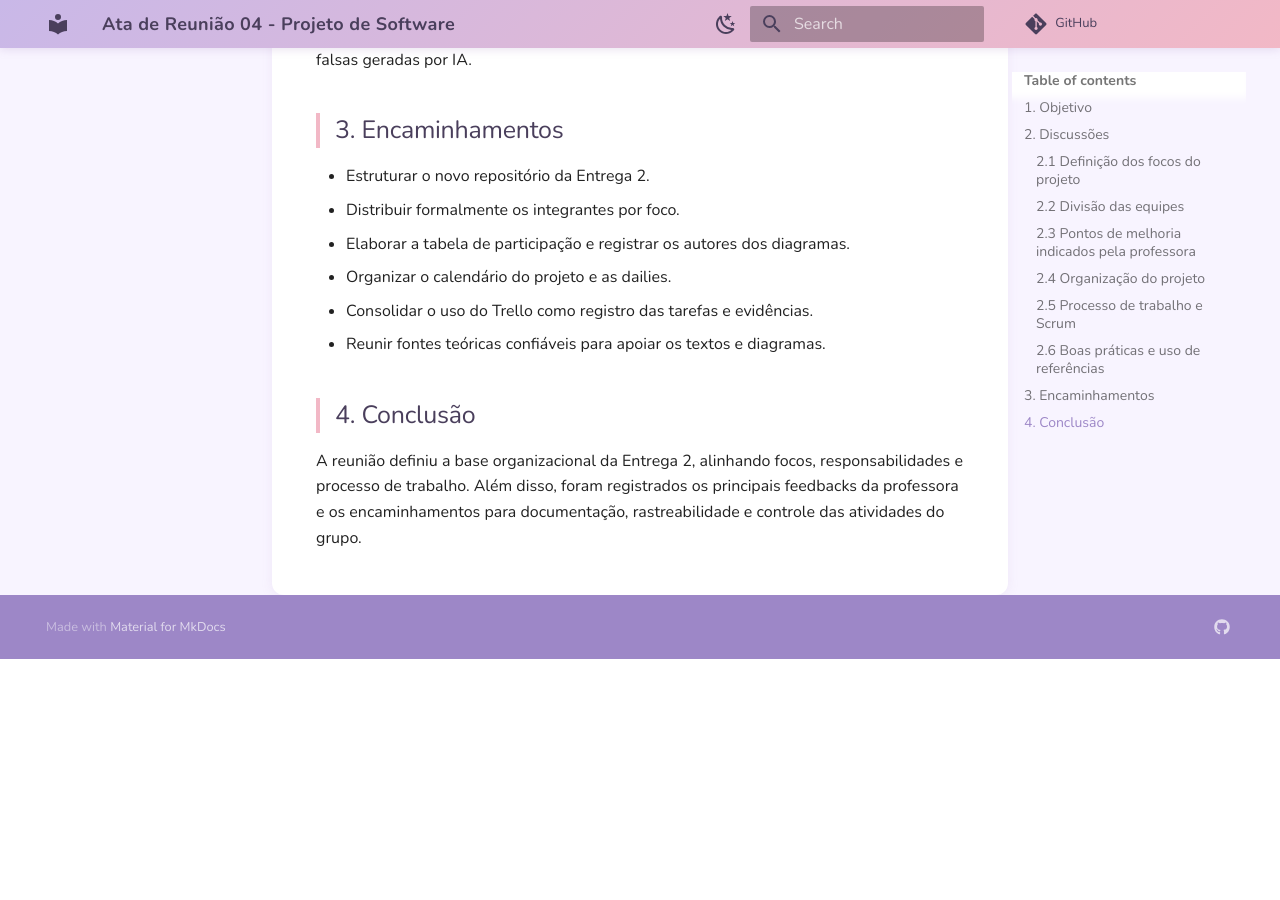
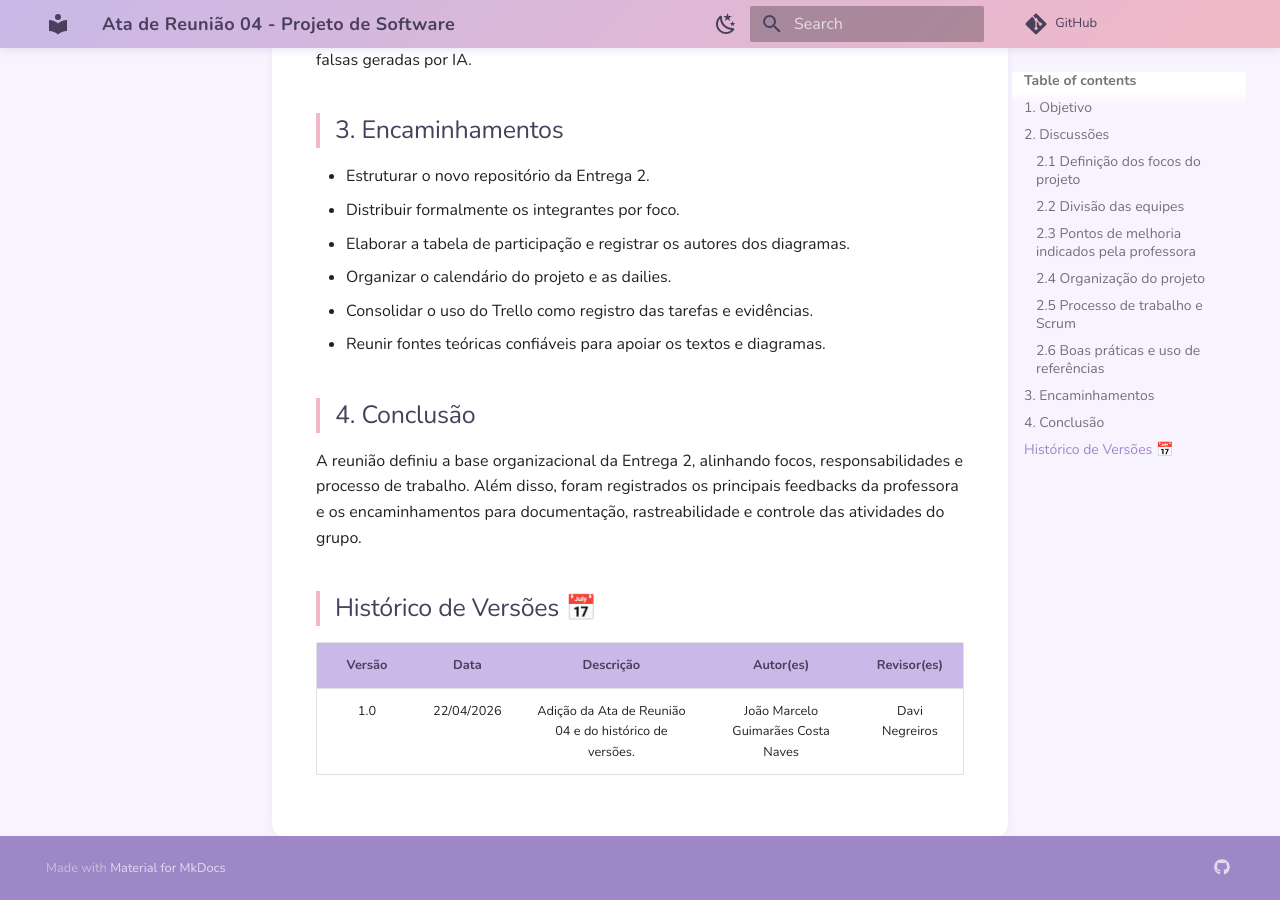
Before and after one commit to UnBArqDsw2026-1-Turma01/2026.1-T01-G08_MinhaTirinha_Entrega_02, an MkDocs documentation site: the page built from docs/Atas/AtaReuniao04.md, in a window 1280 px wide and 900 px high, scrolled down 2604 px. Built offline with MkDocs 1.6.1 and Material for MkDocs 9.7.7, drawn with Linux system fonts in a browser that asks for light colours; comment, search, counter and statistics services are not loaded; before the commit the page ends 3263 px from its top, so only the background shows below that.

Commit message:
Adicionando histórico de versão

```diff
--- a/docs/Atas/AtaReuniao04.md
+++ b/docs/Atas/AtaReuniao04.md
@@ -84,3 +84,9 @@ Também foi proposta a criação de um repositório de referências confiáveis
 ## 4. Conclusão
 
 A reunião definiu a base organizacional da Entrega 2, alinhando focos, responsabilidades e processo de trabalho. Além disso, foram registrados os principais feedbacks da professora e os encaminhamentos para documentação, rastreabilidade e controle das atividades do grupo.
+
+## Histórico de Versões 📅
+
+| Versão | Data | Descrição | Autor(es) | Revisor(es) |
+| :--: | :--: | :--: | :--: | :--: |
+| 1.0 | 22/04/2026 | Adição da Ata de Reunião 04 e do histórico de versões. | João Marcelo Guimarães Costa Naves | Davi Negreiros |
```
